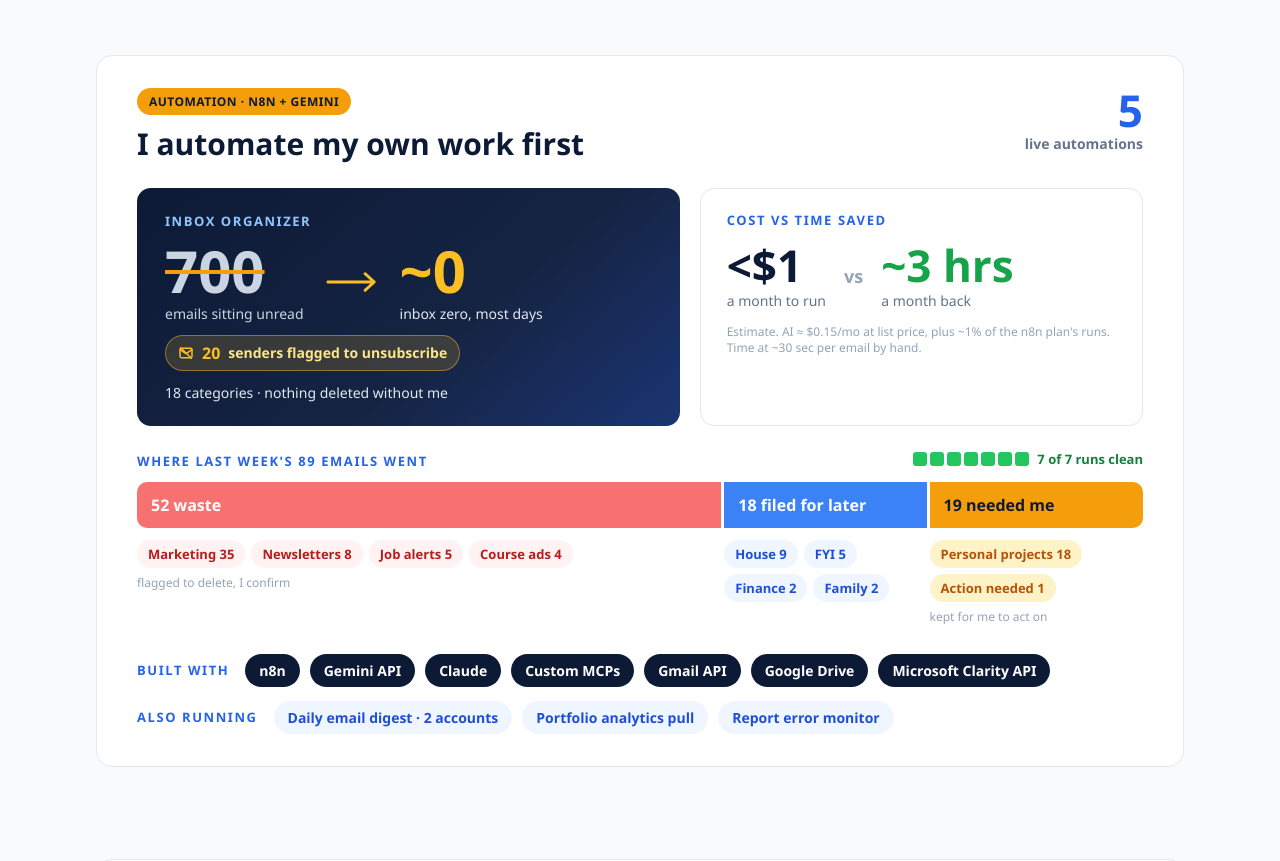
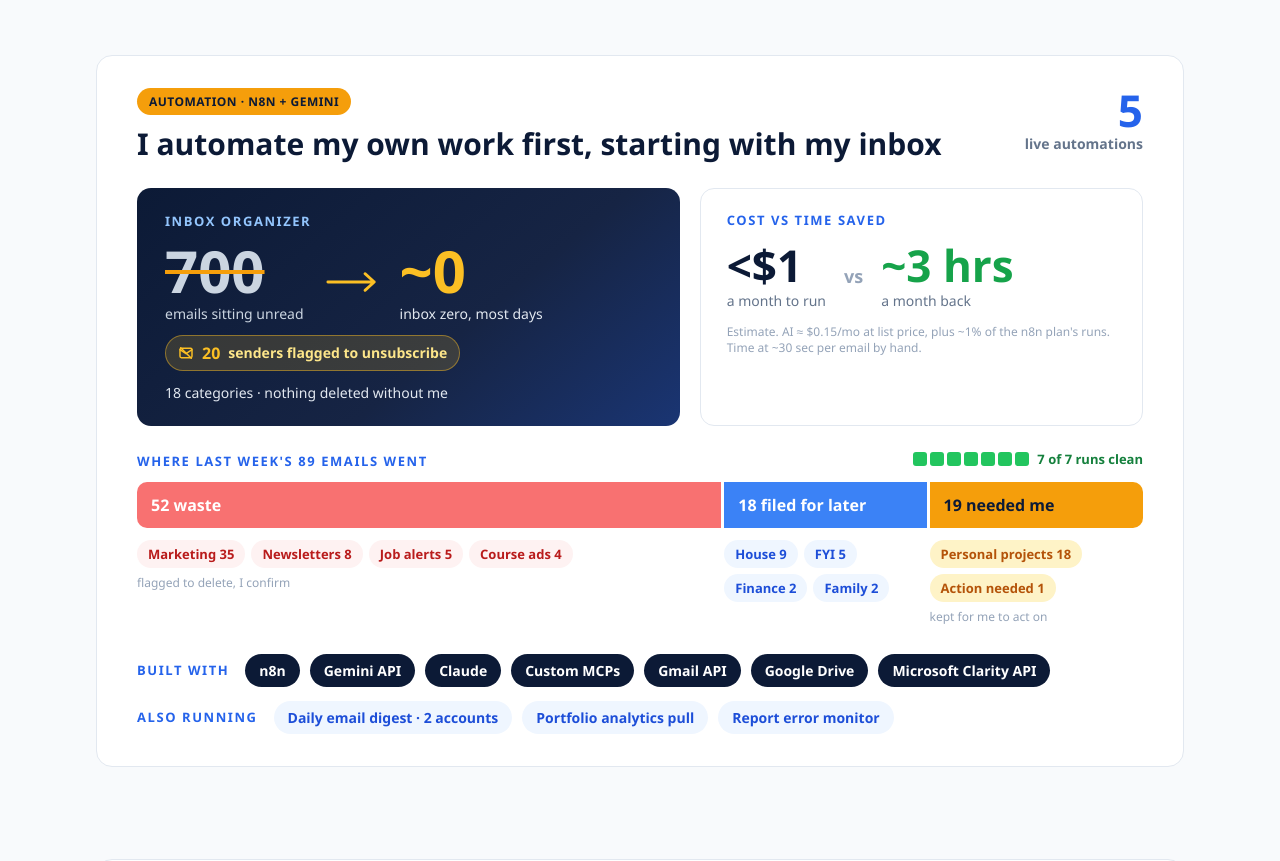
Before and after one commit to rodrigomc583-ops/rodrigoportfolio, a plain HTML site: page index.html in a window 1280 px wide. Shown: the part 1700-2561 px from the top of the page. Drawn offline with Linux system fonts and the light colour scheme.

Commit message:
Name the inbox in the automations headline
Co-Authored-By: Claude Opus 5.5 <noreply@anthropic.com>

```diff
--- a/index.html
+++ b/index.html
@@ -251,7 +251,7 @@ nav *::-webkit-scrollbar{display:none}
     <div style="display: flex; justify-content: space-between; align-items: flex-start; gap: 24px">
       <div style="display: flex; flex-direction: column; gap: 8px">
         <span style="align-self: flex-start; background: #f59e0b; color: #0c1a36; font-size: 12px; font-weight: 800; padding: 5px 12px; border-radius: 999px; letter-spacing: 0.04em">AUTOMATION · N8N + GEMINI</span>
-        <h3 style="margin: 0; font-size: 30px; font-weight: 800; color: #0c1a36">I automate my own work first</h3>
+        <h3 style="margin: 0; font-size: 30px; font-weight: 800; color: #0c1a36">I automate my own work first, starting with my inbox</h3>
       </div>
       <div style="display: flex; flex-direction: column; align-items: flex-end; gap: 2px">
         <div style="font-size: 44px; font-weight: 900; color: #2563eb; line-height: 1"><span data-metric="automations.live_automations">5</span></div>
```
